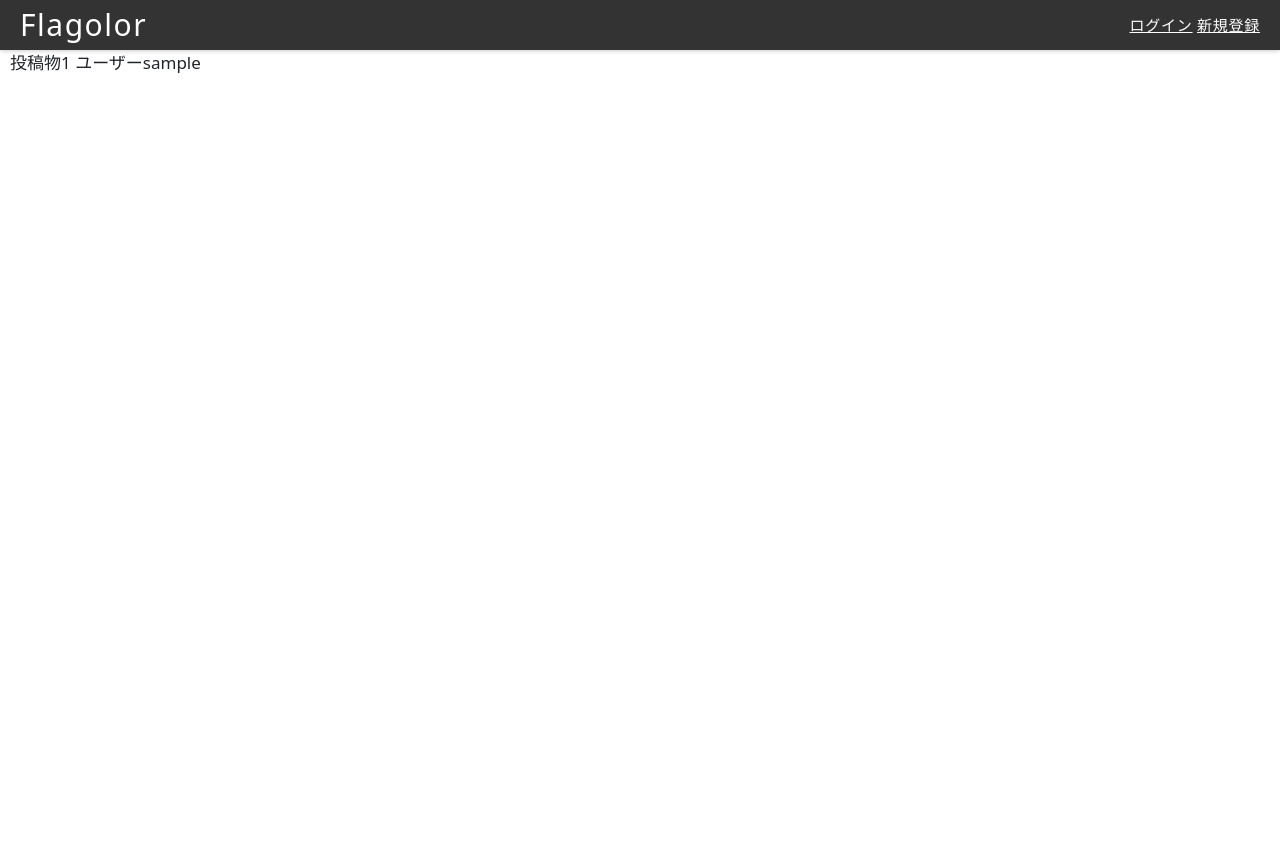
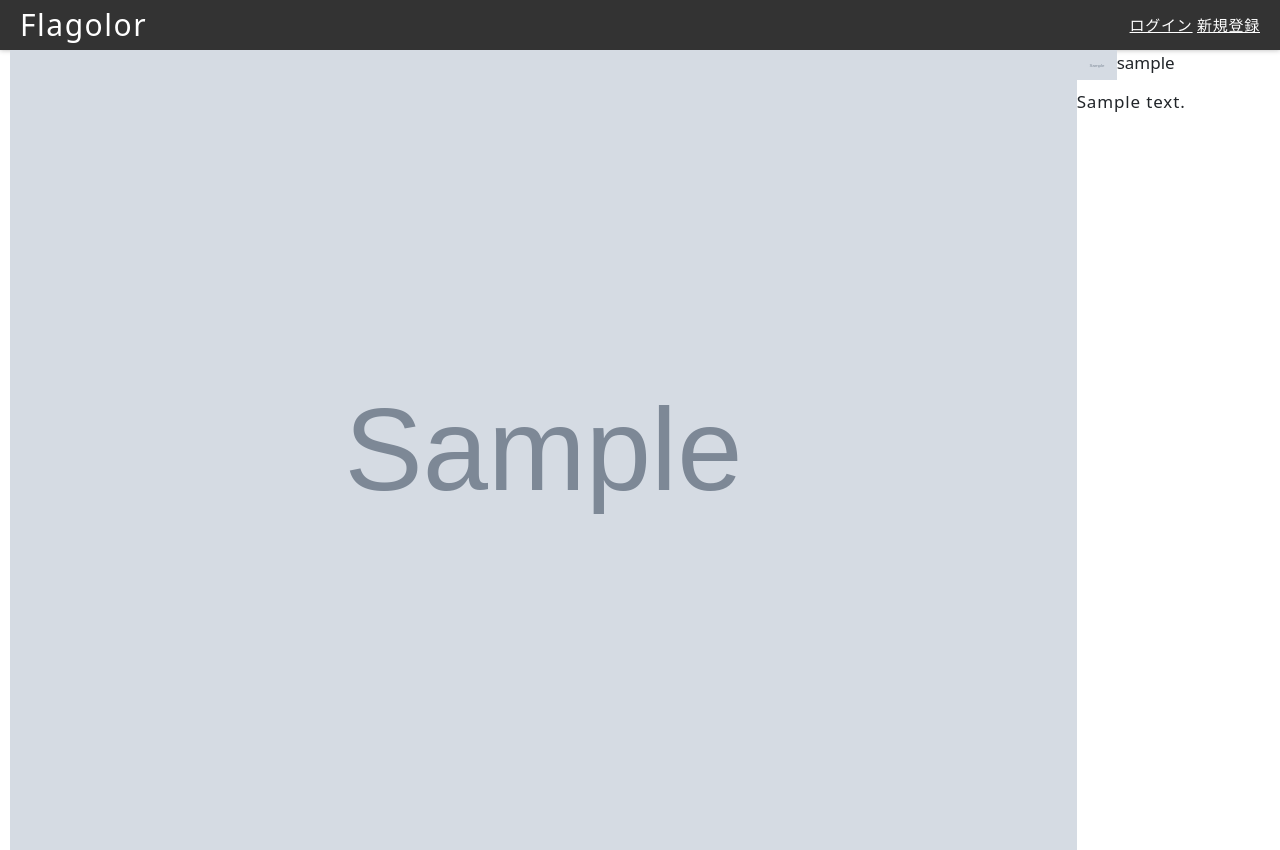
Before and after one commit to raylicola/flagolor-django, a Django app: a page that uses post_outfit/templates/post_outfit/outfit_detail.html in a window 1280 px wide. Run offline with Django 3.2, Linux system fonts and the light colour scheme; tables that the repository leaves empty hold one stand-in row (values such as "Sample post"); grey boxes marked "Sample" are stand-in pictures; some libraries are stand-ins or nearby versions.

Commit message:
投稿詳細画面の作成

```diff
--- /dev/null
+++ b/post_outfit/static/post_outfit/css/outfit_detail.css
@@ -0,0 +1,17 @@
+.outfit {
+    display: flex;
+}
+
+.outfit .outfit-photo img {
+    height: 800px;
+    width: auto;
+}
+
+.outfit .detail .account{
+    display: flex;
+}
+
+.outfit .detail .account .account-icon img {
+    height: 30px;
+    width: auto;
+}
--- a/post_outfit/templates/post_outfit/outfit_detail.html
+++ b/post_outfit/templates/post_outfit/outfit_detail.html
@@ -1,13 +1,25 @@
-<!--
-    /outfit_id
-    投稿の詳細
--->
 {% extends "post_outfit/base.html" %}
+
+{% block head %}
+{% load static %}
+<link rel="stylesheet" href="{% static 'post_outfit/css/outfit_detail.css' %}">
+{% endblock %}
+
 {% block content %}
-
-<div class="outfit-detail">
-    投稿物{{outfit_id}}
-    ユーザー{{username}}
+<div class="outfit">
+    <div class="outfit-photo">
+        <img src="/media/{{ outfit.outfit_photo }}" alt="">
+    </div>
+    <div class="detail">
+        <div class="account">
+            <section class="account-icon">
+                <img src="/media/{{ account.account_icon }}" alt="">
+            </section>
+            <section class="name">{{username}}</section>
+        </div>
+        <div class="description">
+            <p>{{outfit.outfit_desc}}</p>
+        </div>
+    </div>
 </div>
-
 {% endblock %}
--- a/post_outfit/views.py
+++ b/post_outfit/views.py
@@ -14,7 +14,15 @@ def index(request):
 
 
 def outfit_detail(request, outfit_id, username):
-    return render(request, 'post_outfit/outfit_detail.html', {'username': username, 'outfit_id':outfit_id})
+    outfit = Outfit.objects.get(id=outfit_id)
+    account = Account.objects.get(user__username=username)
+    params = {
+        'account': account,
+        'username': username,
+        'outfit': outfit,
+
+    }
+    return render(request, 'post_outfit/outfit_detail.html', params)
 
 
 def user_detail(request, username):
```
